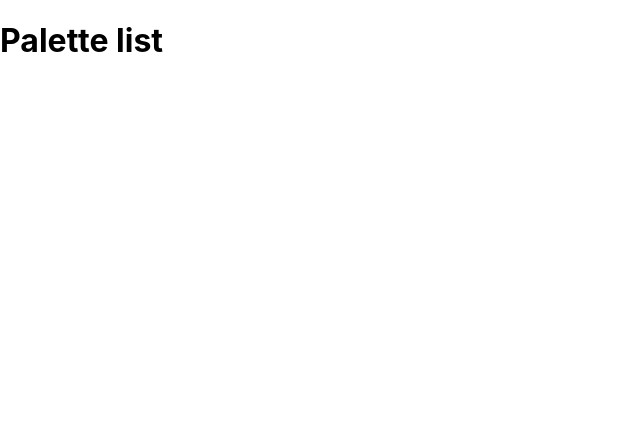
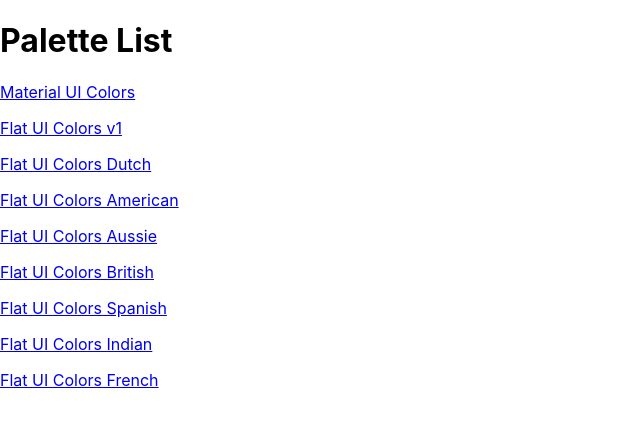
Before and after one commit to pedrolmr/color-project, a React (Create React App) app: page / in a window 1280 px wide. Shown: the top 424 px of the page, without its empty margins (0-640 px from the left). Built offline with nearby package versions, Linux system fonts and the light colour scheme.

Commit message:
added palette links

```diff
--- a/src/App.js
+++ b/src/App.js
@@ -1,6 +1,7 @@
 import React, { Component } from 'react';
 import { Route, Switch } from 'react-router-dom';
 import Palette from './Palette';
+import PaletteList from './PaletteList';
 import seedColors from './seedColors';
 
 import { generatePalette } from './ColorHelpers';
@@ -14,7 +15,11 @@
   render() {
     return (
       <Switch>
-        <Route exact path='/' render={() => <h1>Palette list</h1>} />
+        <Route
+          exact
+          path='/'
+          render={() => <PaletteList palettes={seedColors} />}
+        />
         <Route
           exact
           path='/palette/:id'
--- a/src/Navbar.js
+++ b/src/Navbar.js
@@ -1,4 +1,5 @@
 import React, { Component } from 'react';
+import { Link } from 'react-router-dom';
 import Select from '@material-ui/core/Select';
 import MenuItem from '@material-ui/core/MenuItem';
 import Snackbar from '@material-ui/core/Snackbar';
@@ -32,7 +33,7 @@
     return (
       <header className='Navbar'>
         <div className='logo'>
-          <a href='#'>Color picker</a>
+          <Link to='/'>Color picker</Link>
         </div>
 
         <div className='level-container'>
--- /dev/null
+++ b/src/PaletteList.js
@@ -0,0 +1,19 @@
+import React, { Component } from 'react';
+import { Link } from 'react-router-dom';
+
+class PaletteList extends Component {
+  render() {
+    const { palettes } = this.props;
+    return (
+      <div>
+        <h1>Palette List</h1>
+        {palettes.map(palette => (
+          <p>
+            <Link to={`/palette/${palette.id}`}>{palette.paletteName}</Link>
+          </p>
+        ))}
+      </div>
+    );
+  }
+}
+export default PaletteList;
```
